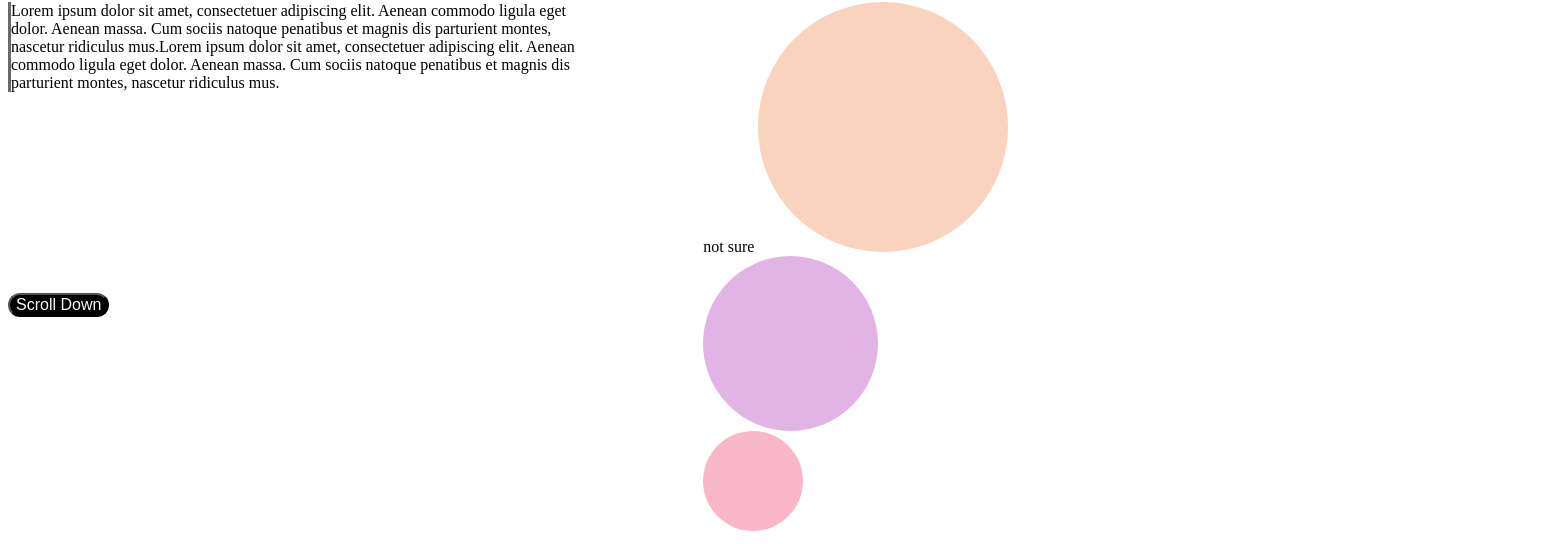
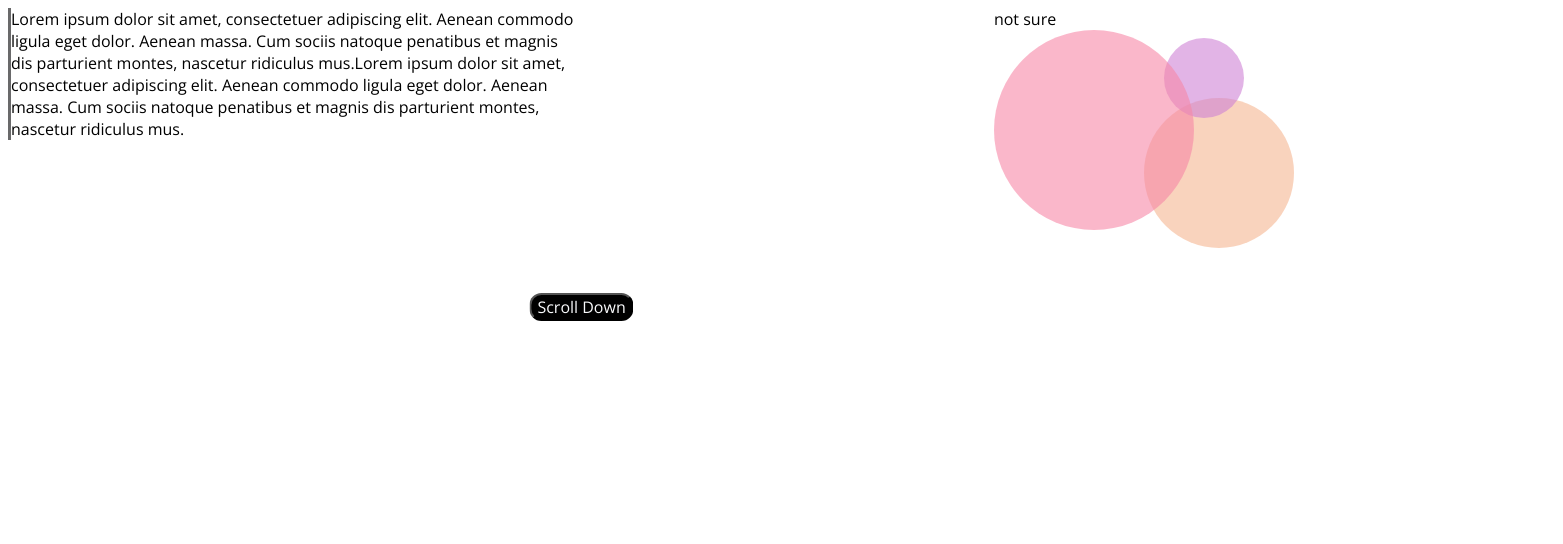
Before and after one commit to kefele/Company_Info_Example, a plain HTML site: page index.html in a window 1280 px wide. Shown: the part 256-800 px from the top of the page, 1563 px wide, since content can reach past the window. Drawn offline with nearby package versions, Linux system fonts and the light colour scheme; files that its build step writes are made by us from their sources.

Commit message:
adjust circles

```diff
--- a/css/styles.css
+++ b/css/styles.css
@@ -12,7 +12,9 @@
   margin: 0;
   color: #444;
 } */
-
+*{
+  font-family: "Open Sans";
+ }
 .container{
 
   height: 170px
@@ -21,6 +23,7 @@
 .container a{
   text-decoration-line: none;
   color: #69696a;
+  padding: 20px;
 
 }
 
@@ -44,7 +47,9 @@
 }
 
 .graphic{
+  left: 23%;
   float: right;
+  position: relative;
   width: 45%;
 }
 
@@ -53,30 +58,38 @@
 }
 
 .scroll{
-align-items: center;
+  position: relative;
+  top: 50%;
+  transform: translateX(500%);
+
 }
 
 .circle1{
 
 
-  height: 250px;
-  width: 250px;
-  background-color:  rgba(247, 193, 162, 0.7)
-    ;
-  border-radius: 50%;
-  display: inline-block;
+  position: absolute;
+  height: 150px;
+  width: 150px;
+  background:rgba(247, 193, 162, 0.7);
+  top: 90px;
+  left: 150px;
+  border-radius: 80%;
 }
 .circle2{
-  height: 175px;
-  width: 175px;
-  border-radius: 50%;
+  position: absolute;
+  height: 80px;
+  width: 80px;
+  border-radius: 100%;
+  top: 30px;
+  left: 170px;
   background: rgba(207, 130, 213, 0.6);
 }
 
 .circle3{
-  height: 100px;
-  width: 100px;
-  border-radius: 50%;
+  position: absolute;
+  height: 200px;
+  width: 200px;
+  border-radius: 80%;
   background: rgba(247, 136, 167, 0.6);
 
 
```
